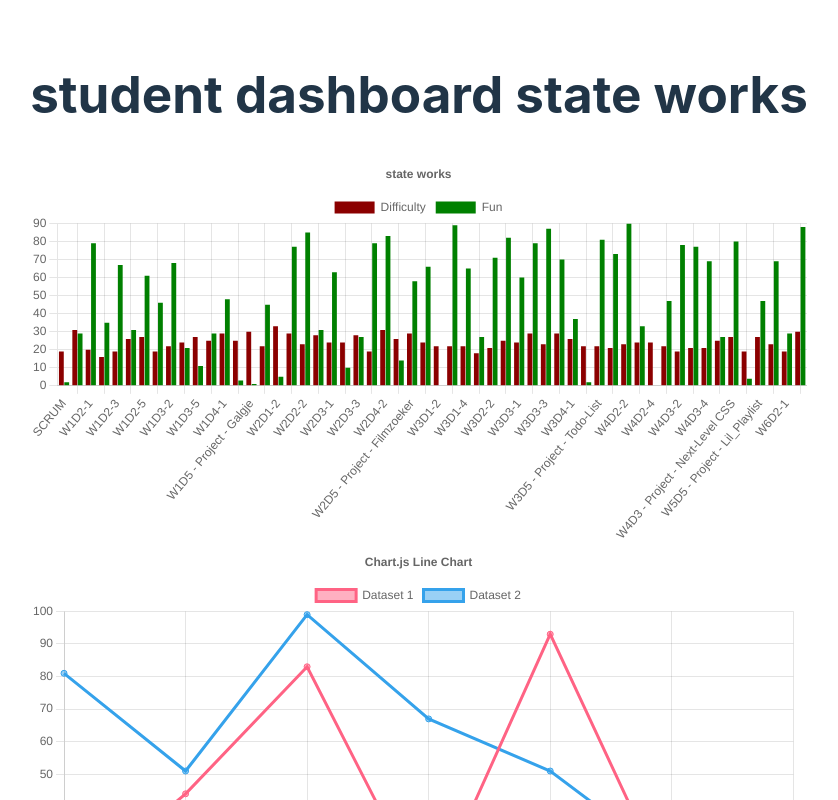
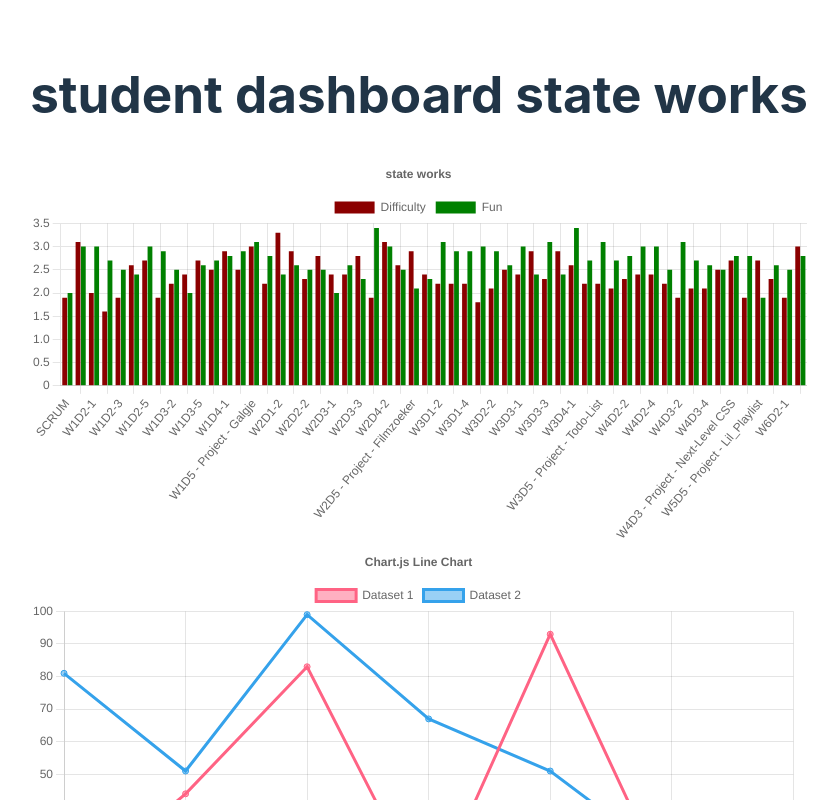
Before and after one commit to Sander-317/sander_van_meerveld-StudentDashBoard, a React (Vite) app: page / in a window 1280 px wide. Shown: the top 800 px of the page, without its empty margins (221-1059 px from the left). Built offline with nearby package versions, Linux system fonts and the light colour scheme.

Commit message:
made the bar chart display averages properly

```diff
--- a/src/Container.jsx
+++ b/src/Container.jsx
@@ -61,18 +61,25 @@ export default class Container extends Component {
     const assignments = makeListAssignments();
     const newArray = [];
     const test = assignments.map((assignment) => {
-      let tester = assignment;
       let filteredList = data.filter(
-        (student) => student.assignment === tester
+        (student) => student.assignment === assignment
       );
       // console.log(filteredList);
-      let average =
+      let averageDifficulty =
         filteredList.reduce(
           (total, difficulty) => total + difficulty.difficulty,
           0
         ) / filteredList.length;
+
+      let averageFun =
+        filteredList.reduce((total, difficulty) => total + difficulty.fun, 0) /
+        filteredList.length;
       // console.log(average);
-      return newArray.push({ assignment: assignment, average: average });
+      return newArray.push({
+        assignment: assignment,
+        averageDifficulty: averageDifficulty,
+        averageFun: averageFun,
+      });
     });
     // console.log(newArray);
     return newArray;
--- a/src/components/BarChart.jsx
+++ b/src/components/BarChart.jsx
@@ -80,14 +80,15 @@ export default function BarChart({ state, makeListOfAverage }) {
     datasets: [
       {
         label: "Difficulty",
-        data: newArray.map((assignment) => assignment.average * 10),
+        data: newArray.map((assignment) => assignment.averageDifficulty),
         // state.singleStudentData.map((student) => student.difficulty),
         // labels.map(() => Math.floor(Math.random() * 100)),
         backgroundColor: "darkred",
       },
       {
         label: "Fun",
-        data: labels.map(() => Math.floor(Math.random() * 100)),
+        data: newArray.map((assignment) => assignment.averageFun),
+        // labels.map(() => Math.floor(Math.random() * 100)),
         // state.singleStudentData.map((student) => student.fun),
         backgroundColor: "green",
       },
```
